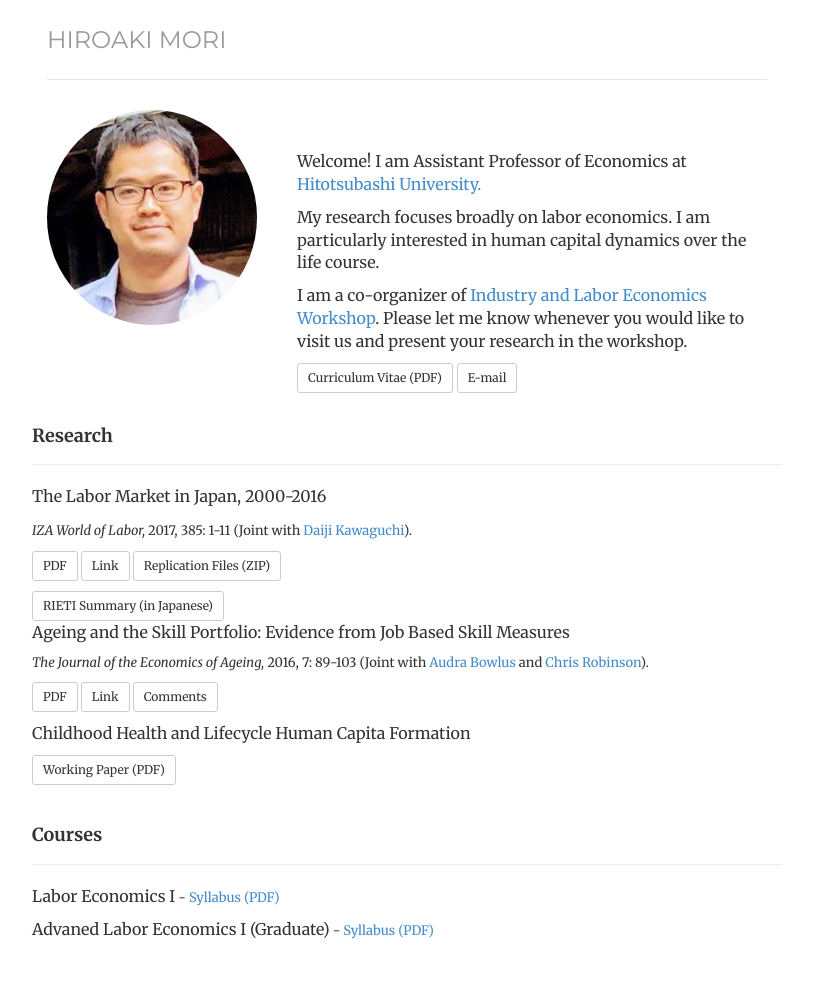
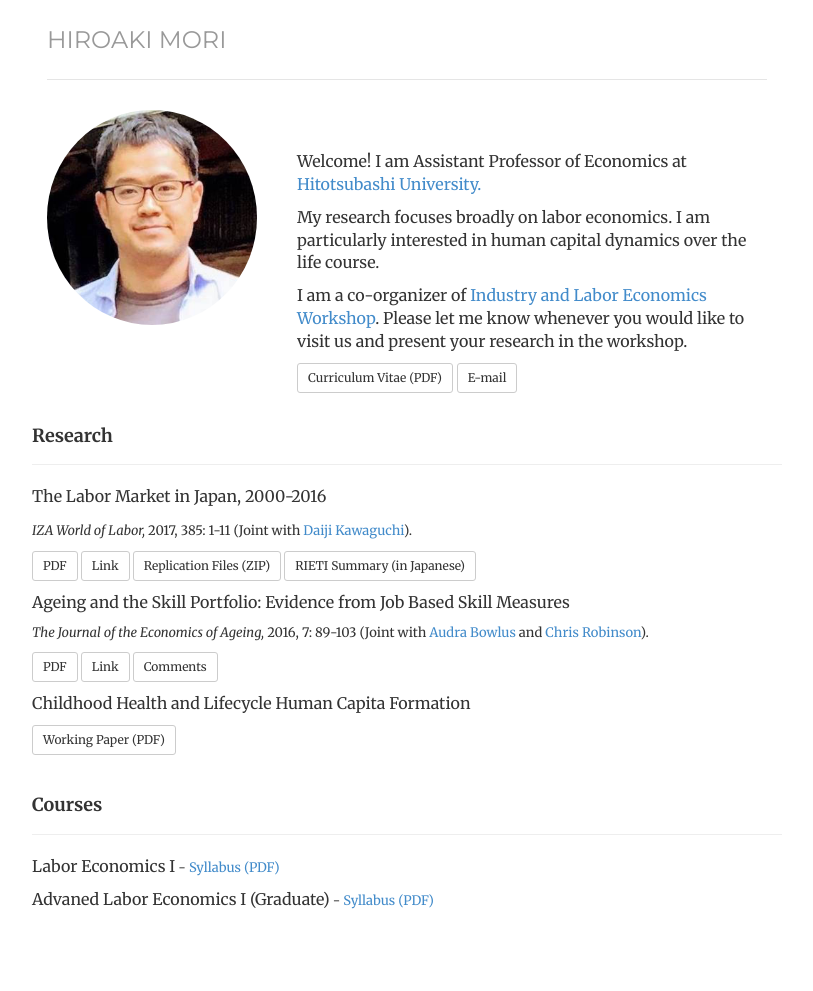
Before and after one commit to morihiroaki/morihiroaki.github.io, a Jekyll site: the page built from index.html, in a window 1280 px wide. Shown: the whole page, without its empty margins (233-1046 px from the left). Built offline with Jekyll 4.4.1, drawn with Linux system fonts in a browser that asks for light colours; after the commit the page ends 961 px from its top, so only the background shows below that.

Commit message:
Update index.html

```diff
--- a/index.html
+++ b/index.html
@@ -33,8 +33,8 @@
 <p><font size="2"><i>IZA World of Labor,</i> 2017, 385: 1-11 (Joint with <a href="https://sites.google.com/site/daijikawaguchi/" target="_blank" title="Link">Daiji Kawaguchi</a>). </p>
 <p><a href="./files/Kawaguchi_Mori_2017_WoL.pdf" target="_blank" class="btn btn-default btn-sm" role="button">PDF</a>
 <a href="https://wol.iza.org/articles/the-labor-market-in-japan/long" target="_blank" class="btn btn-default btn-sm" role="button">Link</a>
-<a href="./files/KM17_WoL.zip" class="btn btn-default btn-sm" target="_blank" role="button">Replication Files (ZIP)</a></p>
-<a href="http://www.rieti.go.jp/jp/special/from-iza/008.html" target="_blank" class="btn btn-default btn-sm" role="button">RIETI Summary (in Japanese)</a>
+<a href="./files/KM17_WoL.zip" class="btn btn-default btn-sm" target="_blank" role="button">Replication Files (ZIP)</a>
+<a href="http://www.rieti.go.jp/jp/special/from-iza/008.html" target="_blank" class="btn btn-default btn-sm" role="button">RIETI Summary (in Japanese)</a></p>
 
 <p><font size="3">Ageing and the Skill Portfolio: Evidence from Job Based Skill Measures</font></p>
 <p><font size="2"><i>The Journal of the Economics of Ageing,</i> 2016, 7: 89-103 (Joint with <a href="http://economics.uwo.ca/people/faculty/bowlus.html" target="_blank" title="Link">Audra Bowlus</a> and <a href="http://economics.uwo.ca/people/faculty/robinson.html" target="_blank" title="Link">Chris Robinson</a>). </p>
```
